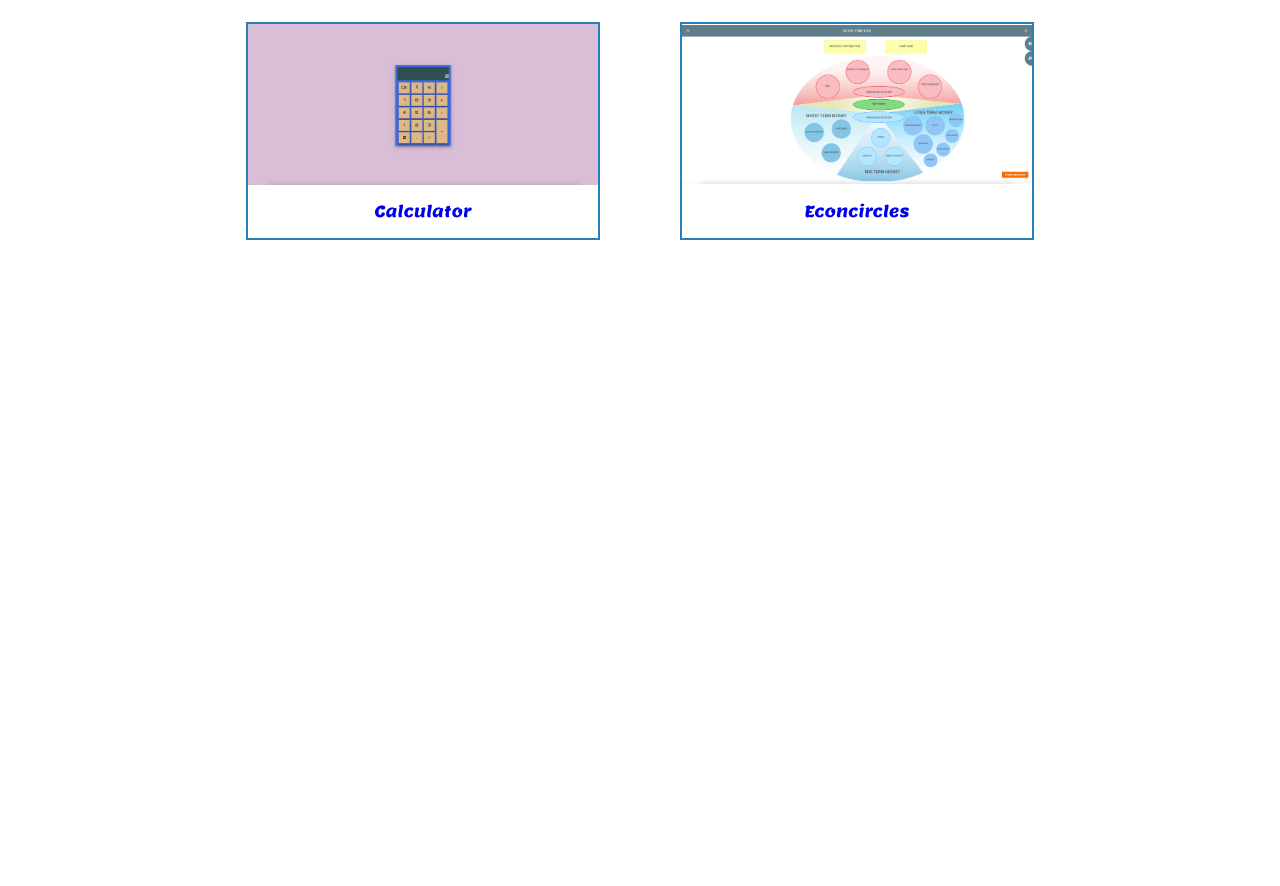
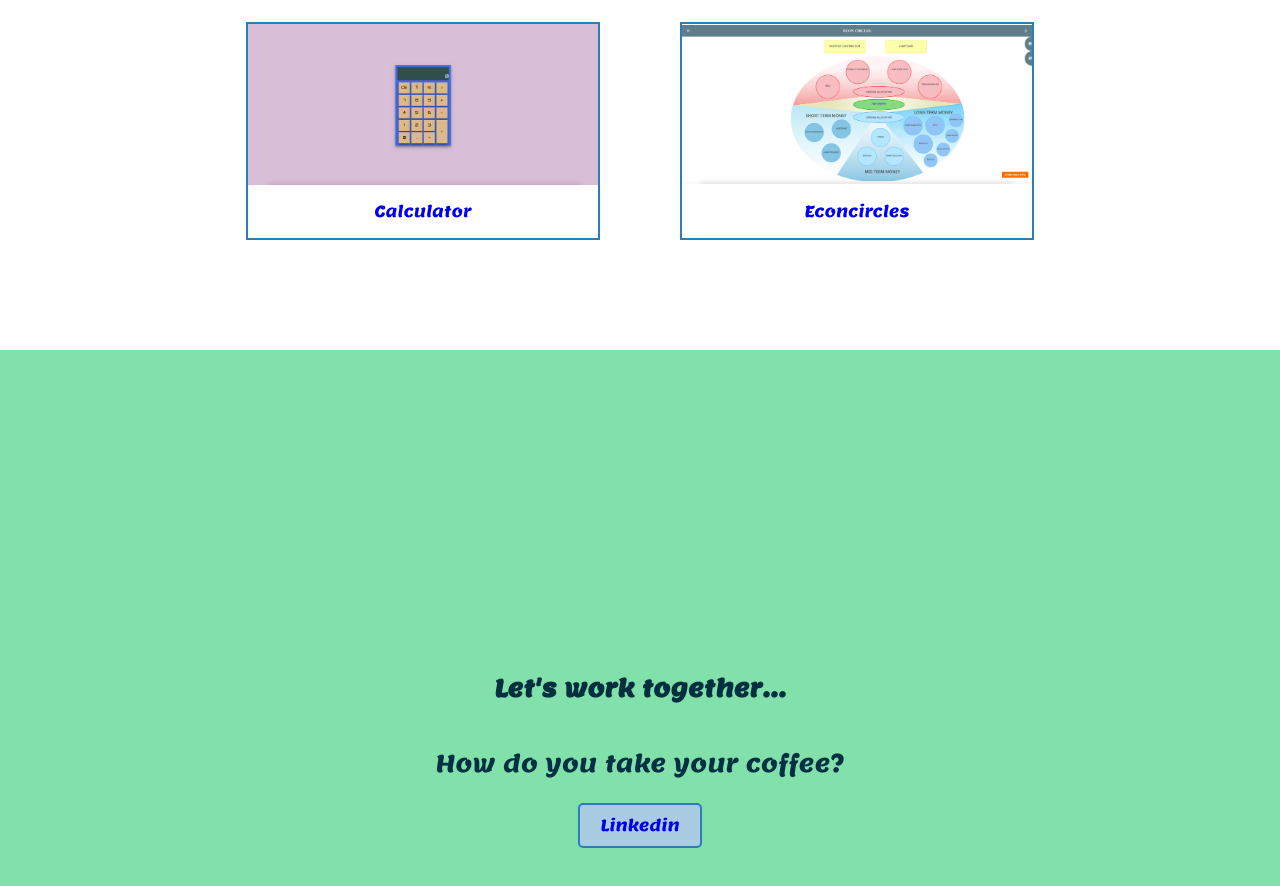
Before and after one commit to jeremyjohnson0127/moussarr.github.io, a plain HTML site: page index.html in a window 1280 px wide. Shown: the part 1361-2247 px from the top of the page. Before the commit the page ends 1661 px from the top, so only its background shows below. Drawn offline with Linux system fonts and the light colour scheme.

Commit message:
Update index.html

```diff
--- a/index.html
+++ b/index.html
@@ -5,7 +5,7 @@
   <meta charset="UTF-8">
   <title>Personal Portfolio Webpage</title>
   <meta name="author" content="Moussa Sarr">
-  <meta name="description" content="Personal Portfolio Webpage of Golden Car">
+  <meta name="description" content="Personal Portfolio Webpage of Moussa Sarr">
   <meta name='viewport' content='with=device-width, initial-scale=1.0'>
 
   <link rel="stylesheet" href="css/style.css">
@@ -54,17 +54,17 @@
     </div>
 <!--     <a id="profile-link" target="_blank" href="https://glitch.com/@yoelvisj">Node.js Projects</a> -->
   </section>
-<!--     <section id="contact">
+    <section id="contact">
       <h1>Let's work together...</h1>
     <p class="intro-1">How do you take your coffee?</p>
       <div class="social">
-        <a class="link-social" href="https://twitter.com/yoelvisj" target="_blank">Twitter</a>
-        <a class="link-social" href="https://www.linkedin.com/in/yoelvis-jimenez" target="_blank">Linkedin</a>
-        <a class="link-social" href="https://www.instagram.com/yoelvis.j/" target="_blank">Instagram</a>
-        <a class="link-social" href="https://t.me/yoelvisj" target="_blank">Telegram</a>
+<!--         <a class="link-social" href="https://twitter.com/yoelvisj" target="_blank">Twitter</a> -->
+        <a class="link-social" href="https://www.linkedin.com/in/realmoussasarr/" target="_blank">Linkedin</a>
+<!--         <a class="link-social" href="https://www.instagram.com/yoelvis.j/" target="_blank">Instagram</a>
+        <a class="link-social" href="https://t.me/yoelvisj" target="_blank">Telegram</a> -->
 
       </div>
-    </section> -->
+    </section>
   </main>
   <nav id="navbar">
     <a class="link-nav" href="#welcome-section">About</a>
```
